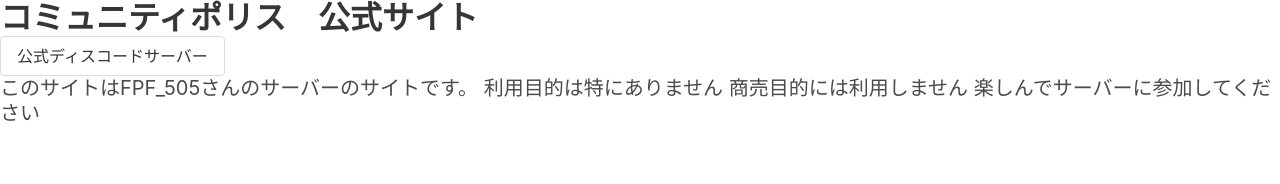
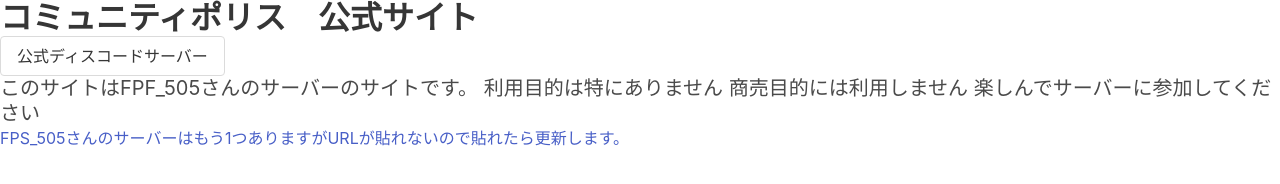
Before and after one commit to kuitcodekt/Comunity, a plain HTML site: page index.html in a window 1280 px wide. Drawn offline with nearby package versions, Linux system fonts and the light colour scheme.

Commit message:
index.html

```diff
--- a/index.html
+++ b/index.html
@@ -12,3 +12,5 @@
 利用目的は特にありません
 商売目的には利用しません
 楽しんでサーバーに参加してください</h2>
+<br>
+<a>FPS_505さんのサーバーはもう1つありますがURLが貼れないので貼れたら更新します。</a>
```
